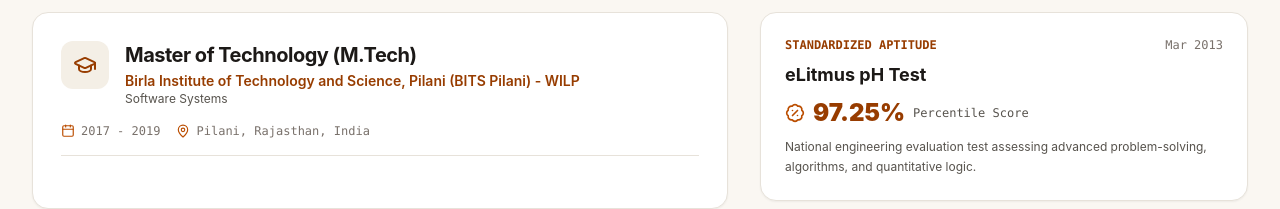
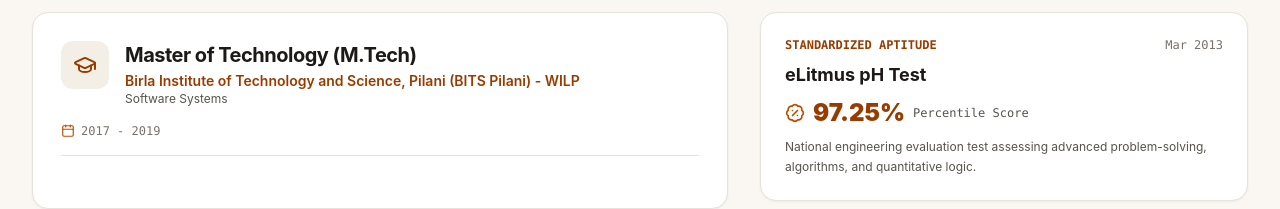
Before and after one commit to saurabhsar/resume, a React (Vite) app: page / in a window 1280 px wide. Shown: the part 7440-7649 px from the top of the page. Built offline with nearby package versions, Linux system fonts and the light colour scheme; the HTML template or start-up script is replaced by a standard one.

Commit message:
fix: drop location from the M.Tech entry

```diff
--- a/src/components/EducationSection.jsx
+++ b/src/components/EducationSection.jsx
@@ -72,10 +72,10 @@
                     <Calendar className="w-3.5 h-3.5 text-amber-700" />
                     <span>{edu.period}</span>
                   </div>
-                  <div className="flex items-center gap-1.5 text-stone-500">
+                  {edu.location && <div className="flex items-center gap-1.5 text-stone-500">
                     <MapPin className="w-3.5 h-3.5 text-amber-700" />
                     <span>{edu.location}</span>
-                  </div>
+                  </div>}
                 </div>
 
                 {edu.activities.length > 0 && <div>
--- a/src/data/resumeData.js
+++ b/src/data/resumeData.js
@@ -666,7 +666,6 @@
       degree: "Master of Technology (M.Tech)",
       field: "Software Systems",
       period: "2017 - 2019",
-      location: "Pilani, Rajasthan, India",
       activities: [],
     },
     {
```
